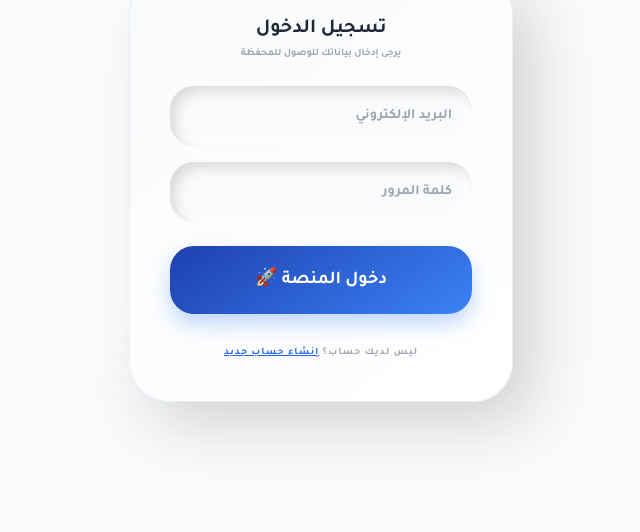
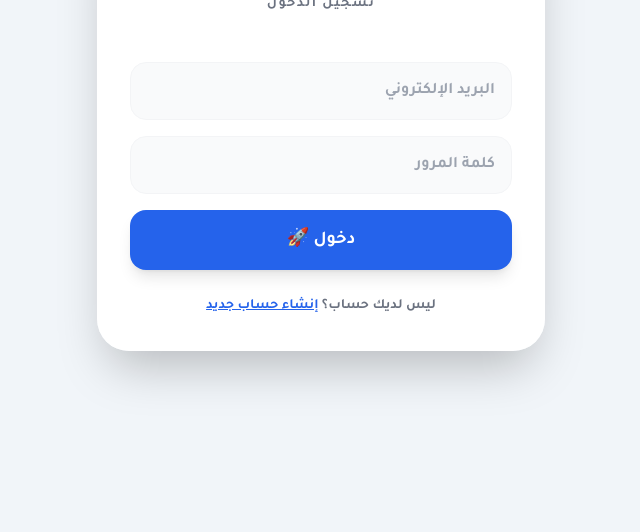
Before and after one commit to hlloa5145-cpu/Rulexs, a plain HTML site: page index.html in a window 1280 px wide. Shown: the part 268-800 px from the top of the page, without its empty margins (319-959 px from the left). Drawn offline with nearby package versions, Linux system fonts and the light colour scheme.

Commit message:
Update index.html

```diff
--- a/index.html
+++ b/index.html
@@ -3,113 +3,109 @@
 <head>
     <meta charset="UTF-8">
     <meta name="viewport" content="width=device-width, initial-scale=1.0">
-    <title>Rolex | بوابة الدخول الذكية</title>
+    <title>Rolex | المنصة الذكية</title>
     <script src="https://cdn.tailwindcss.com"></script>
     <script src="https://unpkg.com/@supabase/supabase-js@2"></script>
     <style>
         @import url('https://fonts.googleapis.com/css2?family=Tajawal:wght@400;700&display=swap');
-        body { font-family: 'Tajawal', sans-serif; background: #ffffff; margin: 0; }
-
-        .rolex-card {
-            background: linear-gradient(145deg, #f9fafb, #ffffff);
-            border: 1px solid rgba(59, 130, 246, 0.1);
-            box-shadow: 20px 20px 60px #d1d1d1, -20px -20px 60px #ffffff;
-            border-radius: 40px;
-        }
-
-        .input-3d {
-            box-shadow: inset 6px 6px 12px #dbdbdb, inset -6px -6px 12px #ffffff;
-            border: none; outline: none; transition: 0.3s;
-        }
-
-        .btn-login {
-            background: linear-gradient(145deg, #1e40af, #3b82f6);
-            box-shadow: 0 10px 20px rgba(59, 130, 246, 0.3);
-        }
+        body { font-family: 'Tajawal', sans-serif; }
+        .glass { background: rgba(255, 255, 255, 0.95); backdrop-filter: blur(10px); border: 1px solid rgba(255, 255, 255, 0.2); shadow: 0 8px 32px 0 rgba(31, 38, 135, 0.15); }
     </style>
 </head>
-<body class="bg-gray-50 flex items-center justify-center min-h-screen p-6">
+<body class="bg-slate-100 min-h-screen flex items-center justify-center p-4">
 
-    <div class="w-full max-w-sm">
-        <div class="text-center mb-10">
-            <h1 class="text-5xl font-black text-blue-600 tracking-tighter italic">ROLEX</h1>
-            <p class="text-[10px] text-gray-400 font-bold uppercase tracking-[0.3em] mt-2 text-center">Digital Investment System</p>
-        </div>
-
-        <div class="rolex-card p-10 space-y-6">
-            <div class="text-center">
-                <h2 class="text-xl font-bold text-gray-800">تسجيل الدخول</h2>
-                <p class="text-[10px] text-gray-400 mt-1 uppercase font-bold">يرجى إدخال بياناتك للوصول للمحفظة</p>
+    <div class="w-full max-w-md glass p-8 rounded-[2rem] shadow-2xl">
+        <div class="text-center mb-8">
+            <h1 class="text-4xl font-black text-blue-600 italic tracking-tighter">ROLEX</h1>
+            <div id="formTitle" class="text-gray-500 font-bold mt-2 text-sm uppercase tracking-widest">تسجيل الدخول</div>
         </div>
 
         <div class="space-y-4">
-                <input type="email" id="email" placeholder="البريد الإلكتروني"
-                       class="w-full p-5 rounded-3xl input-3d bg-gray-50 text-sm font-bold text-blue-900 outline-none">
+            <div id="userField" class="hidden">
+                <input type="text" id="username" placeholder="اسم المستخدم" class="w-full p-4 rounded-2xl bg-gray-50 border border-gray-100 outline-none focus:border-blue-500 transition-all font-bold">
+            </div>
+            <input type="email" id="email" placeholder="البريد الإلكتروني" class="w-full p-4 rounded-2xl bg-gray-50 border border-gray-100 outline-none focus:border-blue-500 transition-all font-bold">
+            <input type="password" id="password" placeholder="كلمة المرور" class="w-full p-4 rounded-2xl bg-gray-50 border border-gray-100 outline-none focus:border-blue-500 transition-all font-bold">
 
-                <input type="password" id="password" placeholder="كلمة المرور"
-                       class="w-full p-5 rounded-3xl input-3d bg-gray-50 text-sm font-bold text-blue-900 outline-none">
+            <button onclick="handleSubmit()" id="mainBtn" class="w-full bg-blue-600 text-white p-4 rounded-2xl font-bold text-lg shadow-lg hover:bg-blue-700 active:scale-95 transition-all">
+                دخول 🚀
+            </button>
         </div>
 
-            <button onclick="handleLogin()" id="loginBtn" class="btn-login w-full p-5 text-white font-bold rounded-3xl text-lg active:scale-95 transition-all">
-                دخول المنصة 🚀
+        <div class="text-center mt-6">
+            <button onclick="toggleMode()" id="toggleBtn" class="text-sm text-gray-500 font-bold hover:text-blue-600 transition-colors">
+                ليس لديك حساب؟ <span class="text-blue-600 underline">إنشاء حساب جديد</span>
             </button>
-
-            <div class="text-center pt-2">
-                <p class="text-[10px] text-gray-400 font-bold uppercase tracking-widest">
-                    ليس لديك حساب؟ <a href="register.html" class="text-blue-600 underline">إنشاء حساب جديد</a>
-                </p>
-            </div>
         </div>
     </div>
 
     <script>
-        // إعدادات الربط بقاعدة البيانات (المفاتيح الخاصة بك)
+        // إعدادات Supabase الخاصة بك
         const SUPABASE_URL = "https://rsmrgiyecaoicrqxgize.supabase.co";
-        const SUPABASE_KEY = "EyJhbGciOiJIUzI1NiIsInR5cCI6IkpXVCJ9.eyJpc3MiOiJzdXBhYmFzZSIsInJlZiI6InJzbXJnaXllY2FvaWNycXhnaXplIiwicm9sZSI6ImFub24iLCJpYXQiOjE3NDMyNzU0MTQsImV4cCI6MjA1ODg1MTQxNH0.oW2u_3_jH3F8R8X8X8X8X8X8X8X8X8X8X8X8X8X8X8X8X8";
+        const SUPABASE_KEY = "EyJhbGciOiJIUzI1NiIsInR5cCI6IkpXVCJ9.eyJpc3MiOiJzdXBhYmFzZSIsInJlZiI6InJzbXJnaXllY2FvaWNycXhnaXplIiwicm9sZSI6ImFub24iLCJpYXQiOjE3NDMyNzU0MTQsImV4cCI6MjA1ODg1MTQxNH0.oW2u_3_jH3F8R8X8X8X8X8X8X8X8X8X8X8X8X8X8X8X8X8X"; // تأكد من المفتاح الكامل
         const _supabase = supabase.createClient(SUPABASE_URL, SUPABASE_KEY);
 
-        async function handleLogin() {
-            const emailInput = document.getElementById('email').value.trim();
-            const passwordInput = document.getElementById('password').value.trim();
-            const btn = document.getElementById('loginBtn');
+        let isLoginMode = true;
 
-            if (!emailInput || !passwordInput) {
-                alert("يرجى ملء جميع الحقول!");
+        function toggleMode() {
+            isLoginMode = !isLoginMode;
+            document.getElementById('userField').classList.toggle('hidden');
+            document.getElementById('formTitle').innerText = isLoginMode ? "تسجيل الدخول" : "إنشاء حساب جديد";
+            document.getElementById('mainBtn').innerText = isLoginMode ? "دخول 🚀" : "تسجيل جديد ✨";
+            document.getElementById('toggleBtn').innerHTML = isLoginMode ?
+                'ليس لديك حساب؟ <span class="text-blue-600 underline">إنشاء حساب جديد</span>' :
+                'لديك حساب بالفعل؟ <span class="text-blue-600 underline">تسجيل الدخول</span>';
+        }
+
+        async function handleSubmit() {
+            const email = document.getElementById('email').value.trim();
+            const pass = document.getElementById('password').value.trim();
+            const user = document.getElementById('username').value.trim();
+            const btn = document.getElementById('mainBtn');
+
+            if (!email || !pass || (!isLoginMode && !user)) {
+                alert("يرجى إكمال البيانات!");
                 return;
             }
 
             btn.disabled = true;
-            btn.innerText = "جاري التحقق...";
+            btn.innerText = "جاري المعالجة...";
 
-            // 1. التحقق إذا كان الشخص هو أنت (المدير)
-            const ADMIN_EMAIL = "hlloa5145@gmail.com";
-            if (emailInput.toLowerCase() === ADMIN_EMAIL.toLowerCase()) {
-                sessionStorage.setItem('isAdmin', 'true');
-                alert("مرحباً بك أيها المدير.. جاري الانتقال للوحة التحكم.");
+            if (isLoginMode) {
+                // عملية تسجيل الدخول
+                if (email === "hlloa5145@gmail.com") {
                     window.location.href = 'admin-control.html';
                     return;
                 }
 
-            // 2. التحقق من المستخدم في جدول user_profiles في قاعدة البيانات
                 const { data, error } = await _supabase
                     .from('user_profiles')
                     .select('*')
-                .eq('email', emailInput)
-                .eq('password', passwordInput)
-                .single();
+                    .eq('email', email)
+                    .eq('password', pass);
 
-            if (data) {
-                // حفظ بيانات الجلسة للمستخدم
-                sessionStorage.setItem('user_email', data.email);
-                sessionStorage.setItem('user_name', data.username);
-                localStorage.setItem('rolex_balance', data.balance || "0.00");
+                if (data && data.length > 0) {
+                    sessionStorage.setItem('user_email', data[0].email);
+                    window.location.href = 'home-wallet.html';
+                } else {
+                    alert("بيانات خاطئة أو الحساب غير موجود!");
+                    btn.disabled = false;
+                    btn.innerText = "دخول 🚀";
+                }
+            } else {
+                // عملية إنشاء حساب جديد
+                const { error } = await _supabase
+                    .from('user_profiles')
+                    .insert([{ email: email, password: pass, username: user, balance: 0 }]);
 
-                alert(`أهلاً بك يا ${data.username} في Rolex`);
-                window.location.href = 'home-wallet.html'; // الانتقال للمحفظة
+                if (error) {
+                    alert("خطأ في التسجيل: " + error.message);
+                    btn.disabled = false;
+                    btn.innerText = "تسجيل جديد ✨";
                 } else {
-                alert("خطأ: البريد الإلكتروني أو كلمة المرور غير صحيحة، أو الحساب غير موجود.");
-                btn.disabled = false;
-                btn.innerText = "دخول المنصة 🚀";
+                    alert("تم التسجيل بنجاح! يمكنك الدخول الآن.");
+                    toggleMode();
+                }
             }
         }
     </script>
```
Lines whose indentation alone changed are shown as unchanged.
